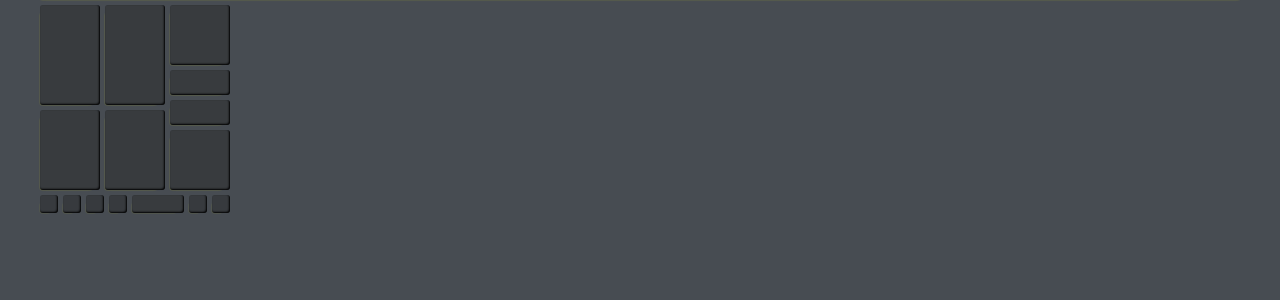
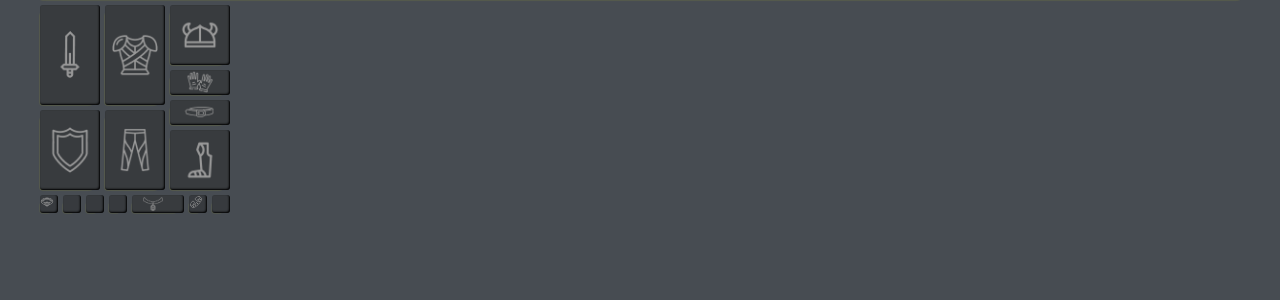
Before and after one commit to Mys9ys/facets-of-fortune, a PHP site: page / in a window 1280 px wide. Shown: the part 80-380 px from the top of the page. Run offline with PHP 8.4, Linux system fonts and the light colour scheme; style sheets or scripts are compiled from the project's sources.

Commit message:
экипировка + картинки

```diff
--- a/index.php
+++ b/index.php
@@ -21,27 +21,49 @@
     <div class="equipment_block">
         <div class="equipment_main">
             <div class="equipment_first">
-                <div class="equipment_item5"></div>
-                <div class="equipment_item4"></div>
+                <div class="equipment_item5 equipment_sword">
+                    <img class="equipment_item_img" src="/img/equip_temp/sword.png" alt="">
+                </div>
+                <div class="equipment_item4 equipment_shield">
+                    <img class="equipment_item_img" src="/img/equip_temp/shield.png" alt="">
+                </div>
             </div>
             <div class="equipment_second">
-                <div class="equipment_item5"></div>
-                <div class="equipment_item4"></div>
+                <div class="equipment_item5 equipment_armor">
+                    <img class="equipment_item_img" src="/img/equip_temp/armor.png" alt="">
+                </div>
+                <div class="equipment_item4 equipment_pants">
+                    <img class="equipment_item_img" src="/img/equip_temp/pants.png" alt="">
+                </div>
             </div>
             <div class="equipment_third">
-                <div class="equipment_item3"></div>
-                <div class="equipment_item1"></div>
-                <div class="equipment_item1"></div>
-                <div class="equipment_item3"></div>
+                <div class="equipment_item3 equipment_helmet">
+                    <img class="equipment_item_img" src="/img/equip_temp/helmet.png" alt="">
+                </div>
+                <div class="equipment_item1">
+                    <img class="equipment_item_img" src="/img/equip_temp/gloves.png" alt="">
+                </div>
+                <div class="equipment_item1">
+                    <img class="equipment_item_img" src="/img/equip_temp/belt.png" alt="">
+                </div>
+                <div class="equipment_item3">
+                    <img class="equipment_item_img" src="/img/equip_temp/boots.png" alt="">
+                </div>
             </div>
         </div>
         <div class="equipment_jewelry">
+            <div class="jewelry_item1">
+                <img class="jewelry_item_img" src="/img/equip_temp/ring.png" alt="">
+            </div>
             <div class="jewelry_item1"></div>
             <div class="jewelry_item1"></div>
             <div class="jewelry_item1"></div>
-            <div class="jewelry_item1"></div>
-            <div class="jewelry_item3"></div>
-            <div class="jewelry_item1"></div>
+            <div class="jewelry_item3">
+                <img class="jewelry_item_img" src="/img/equip_temp/necklace.png" alt="">
+            </div>
+            <div class="jewelry_item1">
+                <img class="jewelry_item_img" src="/img/equip_temp/bracelet.png" alt="">
+            </div>
             <div class="jewelry_item1"></div>
         </div>
     </div>
--- a/style.less
+++ b/style.less
@@ -8,14 +8,29 @@ body{
   margin: auto;
 }
 
+@colorstyle: #A6B2AA;
+
 .equipment_item{
-  display: inline-block;
+  display: flex;
   width: 60px;
 
   background: rgba(33,33,33,0.4);
   box-shadow: -4px 4px 2px -5px rgb(255 255 255 / 40%), inset -1px -1px 2px rgb(0 0 0 / 20%);
   border-radius: 3px;
+
+
+  flex-direction: row;
+  justify-content: center;
+  align-items: center;
+
+  .equipment_item_img{
+    width: 80%;
+  }
+
+
 }
+
+
 
 .jewelry_item{
   display: inline-block;
@@ -25,6 +40,10 @@ body{
   background: rgba(33,33,33,0.4);
   box-shadow: -4px 4px 2px -5px rgb(255 255 255 / 40%), inset -1px -1px 2px rgb(0 0 0 / 20%);
   border-radius: 3px;
+
+  .jewelry_item_img{
+    width: 80%;
+  }
 }
 
 .header{
@@ -35,7 +54,7 @@ body{
   border-radius: 3px;
   display: flex;
   flex-direction: row;
-  color: #A6B2AA;
+  color: @colorstyle;
 
   .hero_img{
     width: 60px;
```
Also changed, not shown: img/equip_temp/armor.png (added), img/equip_temp/belt.png (added), img/equip_temp/boots.png (added), img/equip_temp/bracelet.png (added), img/equip_temp/gloves.png (added), img/equip_temp/helmet.png (added), img/equip_temp/necklace.png (added), img/equip_temp/pants.png (added), img/equip_temp/ring.png (added), img/equip_temp/shield.png (added), img/equip_temp/sword.png (added).
